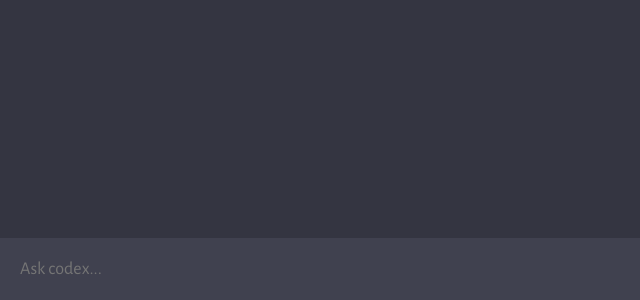
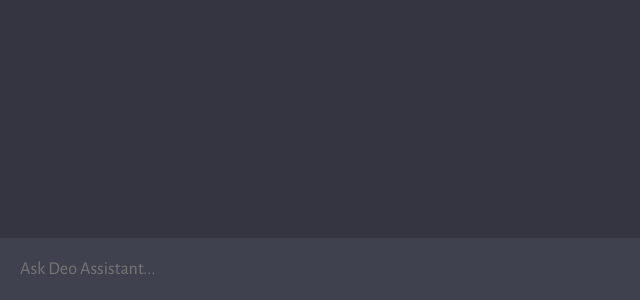
Before and after one commit to DeoCib/Deo-assistant, a website built with Vite: page client/index.html in a window 1280 px wide. Shown: the part 500-800 px from the top of the page, 0-640 px from the left. Built offline with nearby package versions, Linux system fonts and the light colour scheme.

Commit message:
update form placeholder

```diff
--- a/client/index.html
+++ b/client/index.html
@@ -12,7 +12,7 @@
       <div id="chat_container"></div>
 
       <form>
-        <textarea name="prompt" rows="1" cols="1" placeholder="Ask codex..."></textarea>
+        <textarea name="prompt" rows="1" cols="1" placeholder="Ask Deo Assistant..."></textarea>
         <button type="submit"><img src="assets/send.svg" alt="send" />
       </form>
     </div>
```
